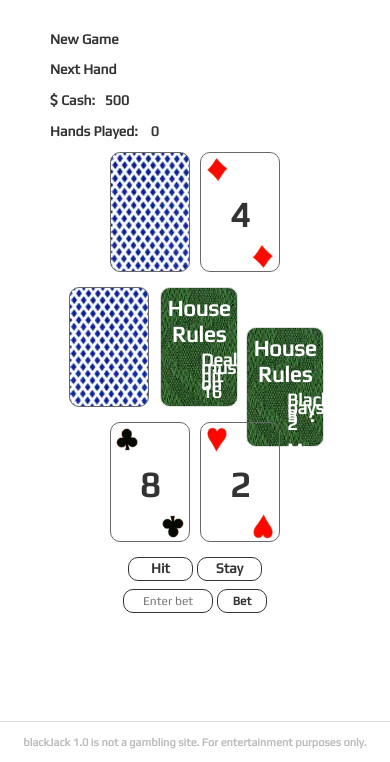
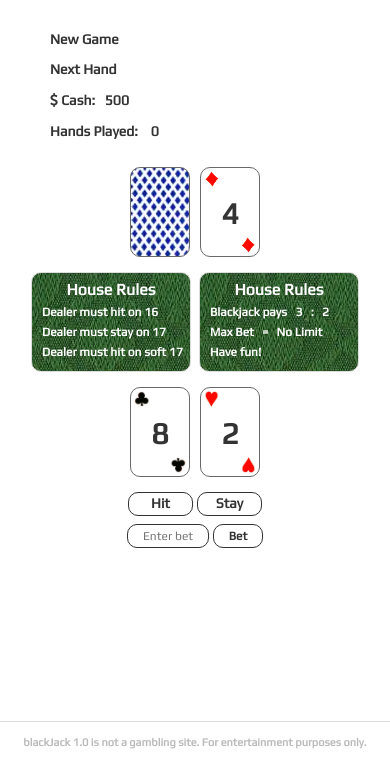
Before and after one commit to blakehagen/blackjack, a plain HTML site: page index.html in a window 390 px wide. Both pictures are taken after a click on the element "New Game". Shown: the part 83-845 px from the top of the page. Drawn offline with Linux system fonts and the light colour scheme.

Commit message:
responsive design

```diff
--- a/index.html
+++ b/index.html
@@ -44,9 +44,9 @@
 			</div>
 		</div>
 				<!-- RULES  SECTION -->
-		<div class="container">
+		<div class="container mid">
 			<div class="house-rules-container">
-				<div class="card hidden">
+				<div class="card hidden" id="cardMiddle">
 				</div>
 				<div class="rules-box">
 					<h4>House Rules
--- a/styles.css
+++ b/styles.css
@@ -54,10 +54,12 @@ header {
 
 .top-content {
 	width: 100%;
+	/*border: 1px solid green;*/
+	margin-bottom: 30px;
 }
 
 .button {
-	width: 140px;
+	width: 160px;
 	height: 40px;
 	border: 1px solid #333;
 	border-radius: 50px;
@@ -173,17 +175,16 @@ img {
 	text-align: center;
 }
 
-
 /* HOUSE RULES */
 
 .house-rules-container {
 	width: 100%;
 	height: 120px;
-	/*border: 1px solid lightseagreen;*/
+	/*border: 1px solid red;*/
 }
 
 .rules-box {
-	width: 20%;
+	width: 300px;
 	height: 120px;
 	background: url("assets/green.jpg");
 	border: 1px solid #DDD;
@@ -230,11 +231,11 @@ h4 p {
 }
 
 .hit:hover {
-	box-shadow: inset 0px 0px 1px #333;
+	box-shadow: inset 0px 0px 2px #333;
 }
 
 .stay:hover {
-	box-shadow: inset 0px 0px 1px #333;
+	box-shadow: inset 0px 0px 2px #333;
 }
 
 .playerButton h6 {
@@ -247,11 +248,11 @@ h4 p {
 }
 
 input {
-	cursor: text;
+	cursor: default;
 }
 
 .betButton {
-	width: 90px;
+	width: 82px;
 	height: 24px;
 	font-family: 'Play', sans-serif;
 	font-size: 12px;
@@ -326,14 +327,6 @@ input {
 	}
 }
 
-@media (max-width: 900px){
-
-	/*.top-content {
-		text-align: center;
-	}*/
-}
-
-
 @media (max-width: 870px){
 	header .item {
 		width: 40%;
@@ -342,10 +335,6 @@ input {
 	}
 	.new {
 		margin: 0 0 0 20px;
-	}
-
-	.cash {
-		/*margin: 0 0 0 20px;*/
 	}
 }
 
@@ -375,7 +364,7 @@ input {
 	}
 
 	.button {
-		width: 100px;
+		width: 130px;
 		height: 30px;
 	}
 
@@ -391,9 +380,39 @@ input {
 	.cash {
 		margin: 0 50px 0 0;
 	}
+
+	.mid {
+		height: 100px;
+	}
+
+	.house-rules-container {
+		height: 100px;
+	}
+
+	#cardMiddle {
+		display: none;
+	}
+
+	.rules-box {
+		width: 200px;
+		height: 100px;
+	}
+
+	.rules-box h4 {
+		font-size: 16px;
+		padding-top: 7px;
+	}
+
+	h4 p {
+		font-size: 13px;
+		text-align: left;
+		line-height: 8px;
+		padding-left: 25px;
+		margin-top: 9px;
+	}
 }
 
-@media (max-width: 600px){
+@media (max-width: 670px){
 
 	.new {
 		display: inline;
@@ -428,6 +447,72 @@ input {
 	}
 
 
+	/* SMALLER CARD */
+
+.container {
+	height: 90px;
+}
+
+.mid {
+	height: 100px;
+}
+
+.card {
+	width: 60px;
+	vertical-align: top;
+}
+
+.card-text {
+	width: 100%;
+	margin: 5px auto;
+	/*border: 1px solid purple;*/
+}
+
+.card-suit {
+	width: 100%;
+	margin: 0px auto;
+	/*border: 1px solid purple;	*/
+}
+
+	.card-suit.suit-right {
+		text-align: right;
+	}
+
+	.card-suit.suit-left {
+		text-align: left;
+	}
+
+.card-text h2 {
+	font-size: 30px;
+	line-height: 30px;
+	/*border: 1px solid blueviolet;*/
+}
+
+img {
+	height: 16px;
+	margin: 3px;
+}
+
+
+
+	/* END SMALLER CARD*/
+
 
 
 }
+
+@media (max-width: 430px){
+
+	.rules-box {
+		width: 160px;
+		height: 100px;
+	}
+
+	h4 p {
+		font-size: 12px;
+		text-align: left;
+		line-height: 8px;
+		padding-left: 10px;
+		margin-top: 9px;
+	}
+}
```
